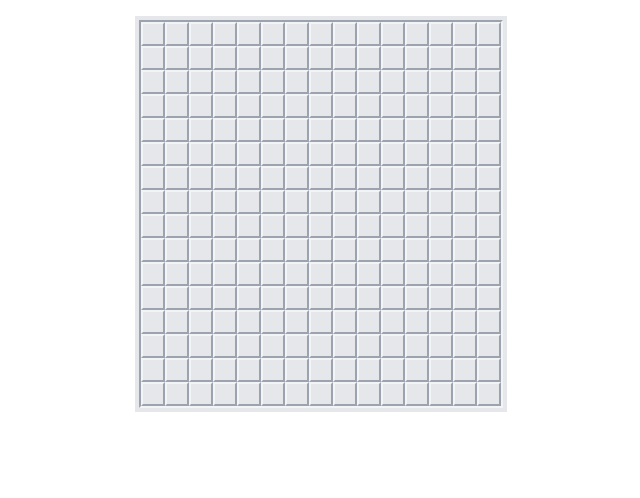
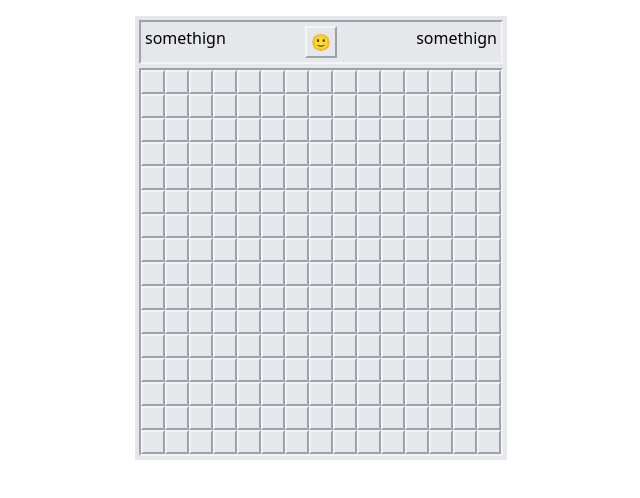
Before and after one commit to alfonsobries/vue-minesweeper, a Vue app: page / in a window 1280 px wide. Shown: the top 498 px of the page, without its empty margins (319-959 px from the left). Built offline with nearby package versions, Linux system fonts and the light colour scheme.

Commit message:
Reset button

```diff
--- a/src/components/Board.vue
+++ b/src/components/Board.vue
@@ -1,8 +1,23 @@
 <template>
-  <div class="flex justify-center p-4 ">
-    <div class="border-4 border-gray-200">
-      <div
-        class="grid bg-gray-200 border-2 border-gray-100 border-t-gray-400 border-l-gray-400"
+  <div class="flex justify-center p-4">
+    <div class="bg-gray-200 border-4 border-gray-200 ">
+      <container class="flex justify-between p-1 mb-1">
+        <div>somethign</div>
+        <layout-button
+          class="w-8 h-8"
+          @click="reset"
+        >
+          <centered-emoij v-if="lost">
+            😵
+          </centered-emoij>
+          <centered-emoij v-else>
+            🙂
+          </centered-emoij>
+        </layout-button>
+        <div>somethign</div>
+      </container>
+      <container
+        class="grid"
         :style="`grid-template-columns: repeat(${settings.columns}, minmax(0, 1fr));grid-template-rows: repeat(${settings.rows}, minmax(0, 1fr));`"
       >
         <cell
@@ -14,6 +29,7 @@
           :marked="markedCells.indexOf(index) !== -1"
           :maybe="markedAsMaybeCells.indexOf(index) !== -1"
           :cell-index="index"
+          :active="active"
           :exploded="explodedCell === index"
           @discover="discoverCell"
           @explode="explodeCell"
@@ -21,7 +37,7 @@
           @mark-maybe="markCellAsMaybe"
           @unmark="unmarkCell"
         />
-      </div>
+      </container>
     </div>
   </div>
 </template>
@@ -29,6 +45,9 @@
 <script lang="ts">
 import { defineComponent } from 'vue';
 import Cell from './Cell.vue';
+import CenteredEmoij from './CenteredEmoij.vue';
+import Container from './Container.vue';
+import LayoutButton from './LayoutButton.vue';
 
 const presets = {
   BEGINNER: {
@@ -40,7 +59,9 @@ const presets = {
 
 export default defineComponent({
   name: 'HelloWorld',
-  components: { Cell },
+  components: {
+    Cell, Container, LayoutButton, CenteredEmoij,
+  },
   data() {
     return {
       settings: presets.BEGINNER,
@@ -58,8 +79,25 @@ export default defineComponent({
     maxMines(): number {
       return this.totalMines - 1;
     },
+    active(): boolean {
+      return !this.lost && !this.won;
+    },
+    lost(): boolean {
+      return this.explodedCell !== null;
+    },
+    won(): boolean {
+      // @TOOD
+      return false;
+    },
   },
   methods: {
+    reset() {
+      this.mines = [];
+      this.markedCells = [];
+      this.markedAsMaybeCells = [];
+      this.discoveredCells = [];
+      this.explodedCell = null;
+    },
     initMines(initialCellIndex: number) {
       this.mines = [];
       const minesToAssign = [...Array(this.settings.mines)];
--- a/src/components/Cell.vue
+++ b/src/components/Cell.vue
@@ -1,8 +1,8 @@
 <template>
-  <button
+  <layout-button
     v-if="!discovered && ! exploded"
-    type="button"
-    class="w-6 h-6 text-xs text-black border-2 border-gray-100 outline-none focus:outline-none border-b-gray-400 border-r-gray-400"
+    :disabled="!active"
+    class="w-6 h-6 text-sm"
     @click.exact="onClick"
     @click.ctrl.prevent.exact="onSecondaryClick"
     @click.meta.prevent.exact="onSecondaryClick"
@@ -14,11 +14,11 @@
     <template v-else-if="maybe">
       ?
     </template>
-  </button>
+  </layout-button>
   <span
     v-else
     type="button"
-    class="flex items-center justify-center w-6 h-6 text-sm shadow-sm"
+    class="flex items-center justify-center w-6 h-6 text-sm shadow-sm pointer-events-none"
     :class="{
       'bg-red-100': exploded
     }"
@@ -31,8 +31,10 @@
 
 <script lang="ts">
 import { defineComponent } from 'vue';
+import LayoutButton from './LayoutButton.vue';
 
 export default defineComponent({
+  components: { LayoutButton },
   props: {
     cellIndex: {
       type: Number,
@@ -59,6 +61,10 @@ export default defineComponent({
       required: true,
     },
     exploded: {
+      type: Boolean,
+      required: true,
+    },
+    active: {
       type: Boolean,
       required: true,
     },
--- /dev/null
+++ b/src/components/CenteredEmoij.vue
@@ -0,0 +1,14 @@
+<template>
+  <span class="flex items-center w-5 h-5">
+    <slot />
+  </span>
+</template>
+
+<script lang="ts">
+import { defineComponent } from 'vue';
+
+export default defineComponent({
+  name: 'CenteredEmoji',
+
+});
+</script>
--- /dev/null
+++ b/src/components/Container.vue
@@ -0,0 +1,14 @@
+<template>
+  <div class="border-2 border-gray-100 border-t-gray-400 border-l-gray-400">
+    <slot />
+  </div>
+</template>
+
+<script lang="ts">
+import { defineComponent } from 'vue';
+
+export default defineComponent({
+  name: 'Container',
+
+});
+</script>
--- /dev/null
+++ b/src/components/LayoutButton.vue
@@ -0,0 +1,17 @@
+<template>
+  <button
+    type="button"
+    class="flex items-center justify-center text-center text-black border-2 border-gray-100 outline-none focus:outline-none border-b-gray-400 border-r-gray-400"
+  >
+    <slot />
+  </button>
+</template>
+
+<script lang="ts">
+import { defineComponent } from 'vue';
+
+export default defineComponent({
+  name: 'LayoutButton',
+
+});
+</script>
```
